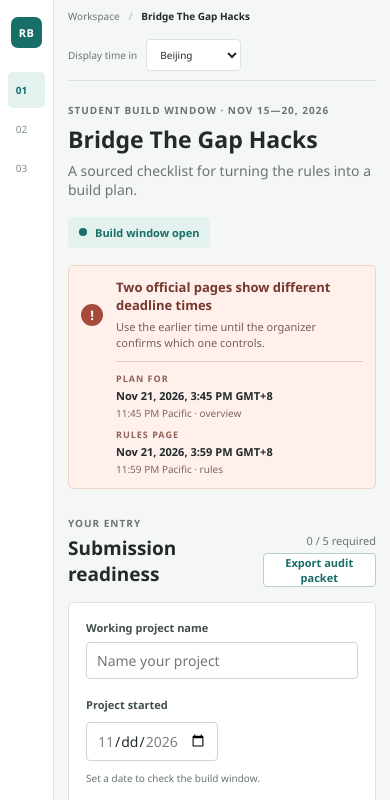
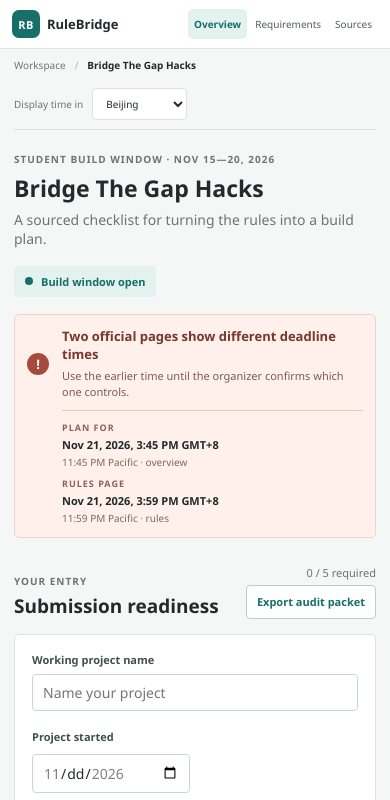
Before and after one commit to xqscora/bridge-the-gap-rulebridge, a plain HTML site: page index.html in a window 390 px wide. Shown: the top 800 px of the page. Drawn offline with Linux system fonts and the light colour scheme.

Commit message:
Use compact mobile navigation

```diff
--- a/styles.css
+++ b/styles.css
@@ -138,8 +138,16 @@ td:first-child { font-weight: 600; min-width: 200px; }
   .overview-grid { grid-template-columns: 1fr; }
 }
 @media (max-width: 560px) {
-  .shell { grid-template-columns: 54px minmax(0, 1fr); }
-  .main { padding: 0 14px 16px; }
+  .shell { display: block; width: 100%; }
+  .rail { width: 100%; min-height: 0; flex-direction: row; align-items: center; gap: 10px; padding: 9px 12px; border-right: 0; border-bottom: 1px solid var(--line); }
+  .brand { gap: 7px; padding: 0; font-size: 13px; }
+  .brand > span:last-child { display: inline; }
+  .brand-mark { width: 28px; height: 28px; }
+  .rail-label, .rail-foot { display: none; }
+  .nav-list { display: flex; flex: 1; justify-content: flex-end; gap: 2px; }
+  .nav-item { justify-content: center; gap: 0; padding: 8px 6px; font-size: 10px; }
+  .nav-icon { display: none; }
+  .main { width: 100%; max-width: 100%; margin: 0; padding: 0 14px 16px; }
   .main, .page-head, .deadline-alert, .overview-grid, .entry-panel, .check-panel { min-width: 0; }
   .topbar { height: auto; min-height: 56px; align-items: flex-start; flex-direction: column; justify-content: center; padding: 9px 0; }
   .crumb { font-size: 10px; }
```
